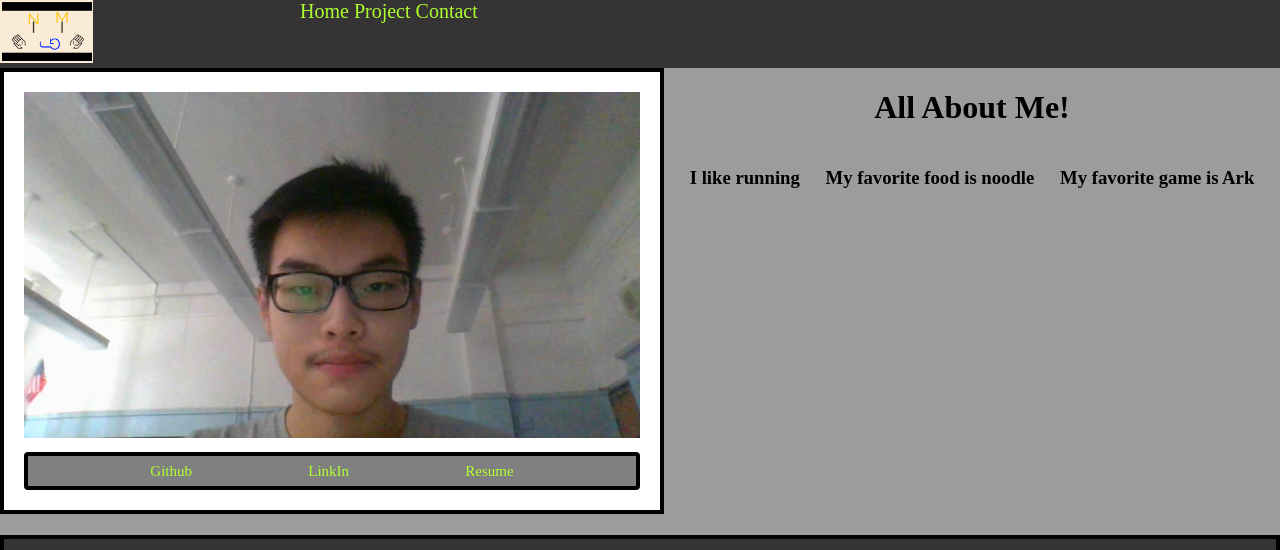
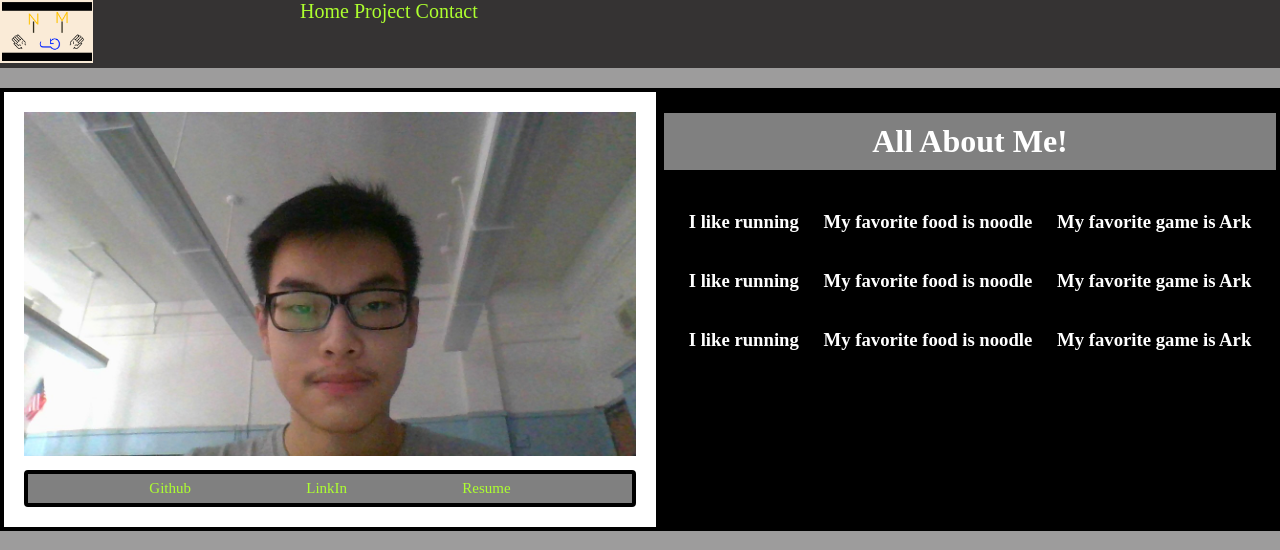
Before and after one commit to jimingz9380/portfolio, a plain HTML site: page index.html in a window 1280 px wide. Shown: the top 550 px of the page. Drawn offline with Linux system fonts and the light colour scheme.

Commit message:
edit color

```diff
--- a/index.html
+++ b/index.html
@@ -32,7 +32,7 @@
         </div>
 
         <div id="mebox">
-            <h1> All About Me!</h1>
+            <h1 class="mehead"> All About Me!</h1>
             <div class="column">
                 <div class="card">
                     <h3>I like running</h3>
@@ -44,6 +44,31 @@
                     <h3> My favorite game is Ark</h3>
                 </div>
             </div>
+
+            <div class="column">
+                <div class="card">
+                    <h3>I like running</h3>
+                </div>
+                <div class="card">
+                    <h3> My favorite food is noodle </h3>
+                </div>
+                <div class="card">
+                    <h3> My favorite game is Ark</h3>
+                </div>
+            </div>
+
+            <div class="column">
+                <div class="card">
+                    <h3>I like running</h3>
+                </div>
+                <div class="card">
+                    <h3> My favorite food is noodle </h3>
+                </div>
+                <div class="card">
+                    <h3> My favorite game is Ark</h3>
+                </div>
+            </div>
+
         </div>
 
     </div>
--- a/style.css
+++ b/style.css
@@ -8,6 +8,7 @@ body{
     font-size: 20px;
     display: flex;
     flex-direction: row;
+    margin-bottom: 20px;
 }
 .logo-size{
     width: 30%;
@@ -29,8 +30,16 @@ body{
 #mebox{
     width:49.33%;
     text-align: center;
+    background-color:black;
+    color:white;
+    border:4px solid black;
 }
 
+.mehead{
+    background-color: grey;
+    color:white;
+    padding: 10px;
+}
 .linkbox{
     background-color: grey;
     font-size: 15px;
@@ -72,7 +81,8 @@ a:link {
     color: greenyellow;
     background-color: transparent;
     text-decoration: none;
-    }
+}
+
 a:visited {
     color: white;
     background-color: transparent;
```
